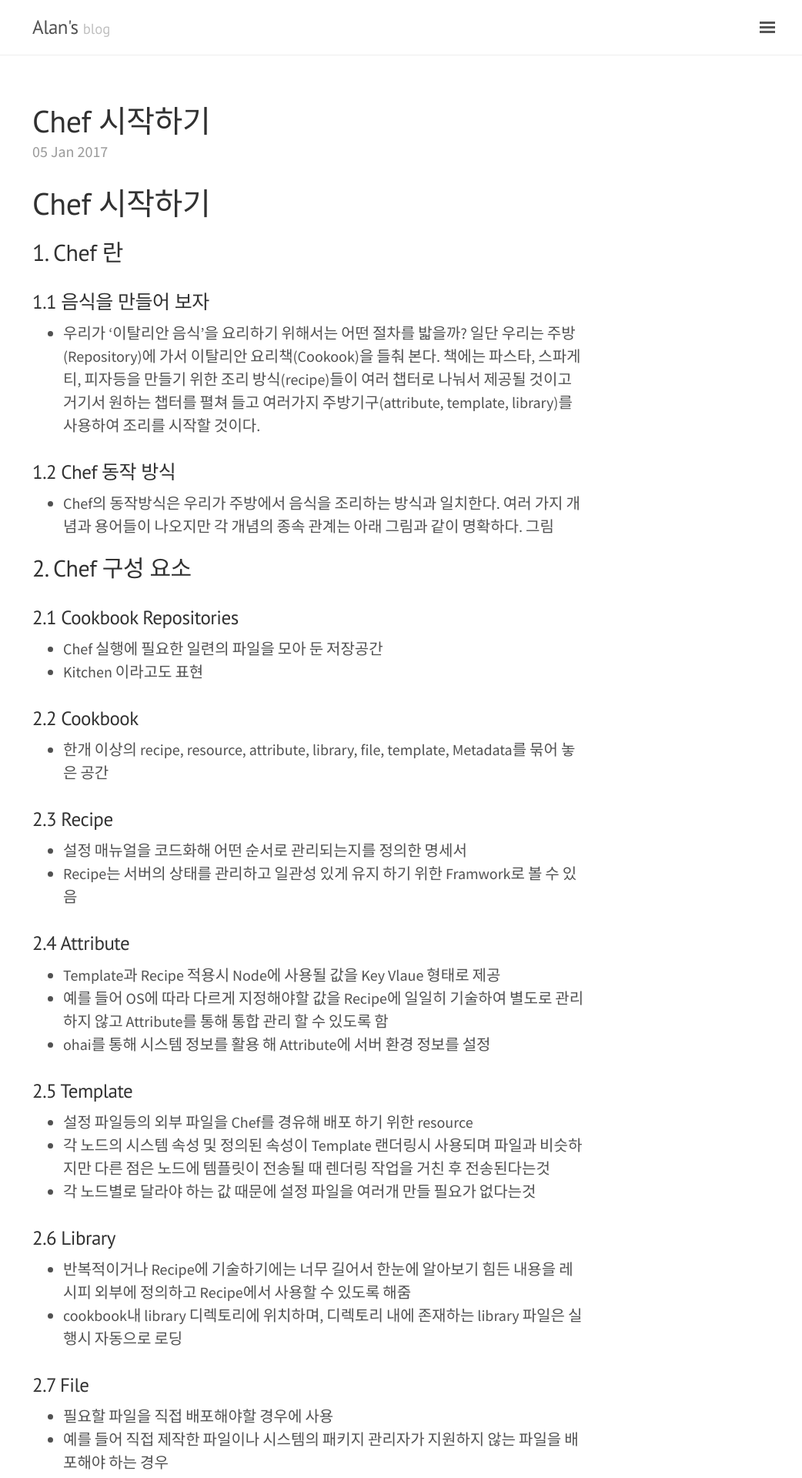
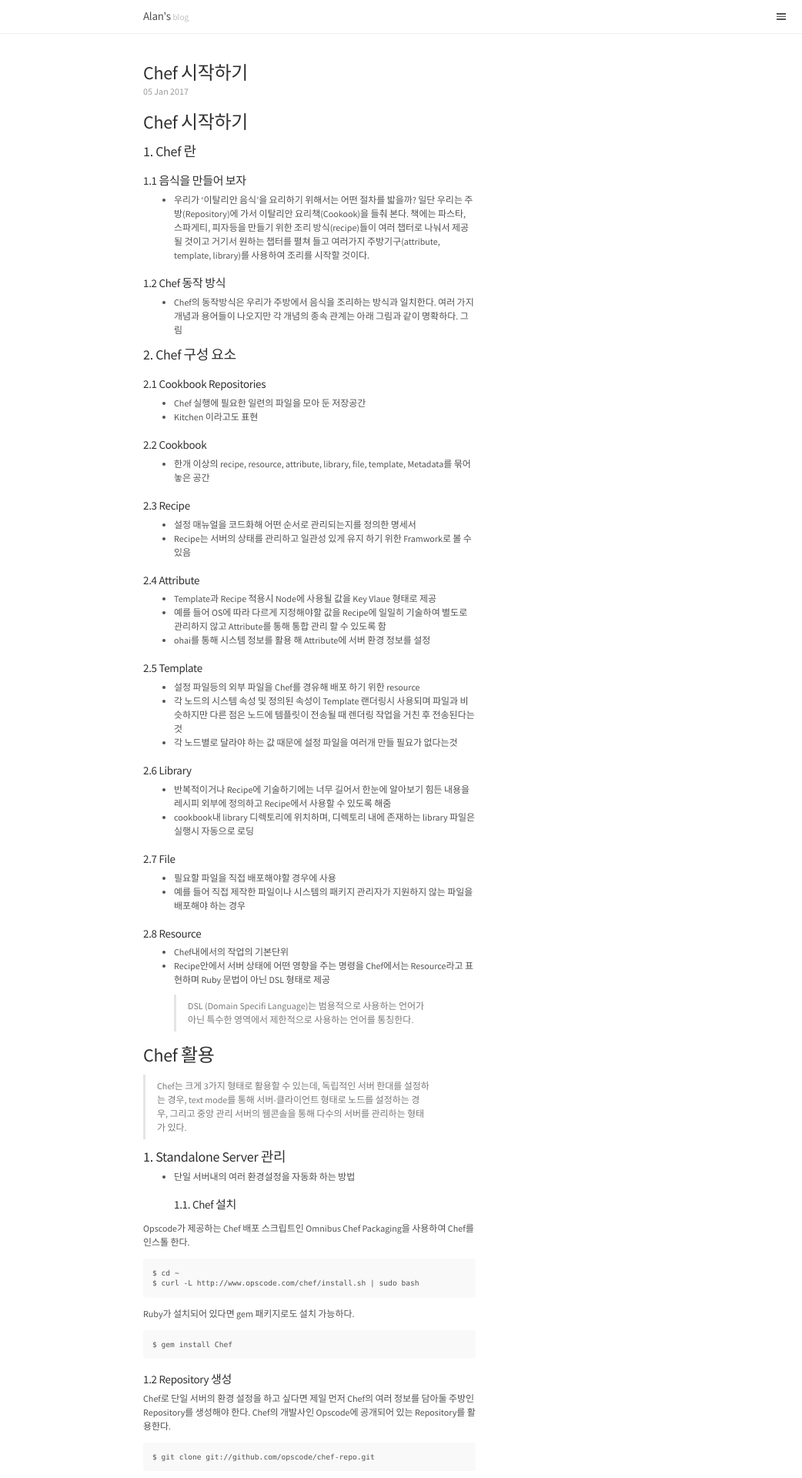
Before and after one commit to AlanSSKim/alansskim.github.io, a Jekyll site: the page built from index.html, in a window 1280 px wide. Shown: the top 1920 px of the page at 77% size, without its empty margins (238-1280 px from the left). Built offline with Jekyll 4.4.1, drawn with Linux system fonts in a browser that asks for light colours; Markdown is read by kramdown in place of the engine named in the settings; the list of posts is cut into pages by our own code.

Commit message:
Update lanyon.css

```diff
--- a/public/css/lanyon.css
+++ b/public/css/lanyon.css
@@ -42,10 +42,11 @@ body {
 
 html {
   font-family: 'Source Sans Pro', sans-serif;
+  font-size: 12px;
 }
 
 h1, h2, h3, h4, h5, h6 {
-  font-family: "PT Sans", Helvetica, Arial, sans-serif;
+  font-family: 'Source Sans Pro', sans-serif;
   font-weight: 400;
   color: #313131;
   letter-spacing: -.025rem;
```
